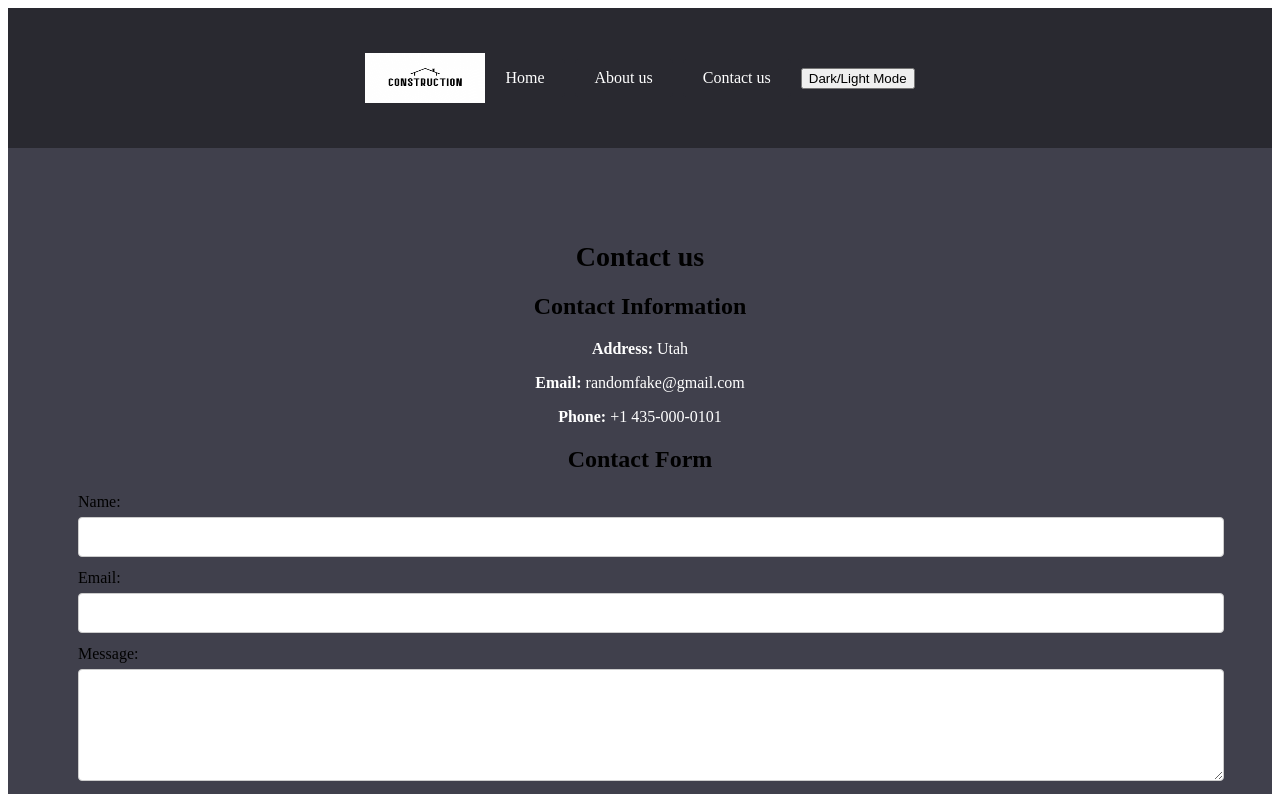
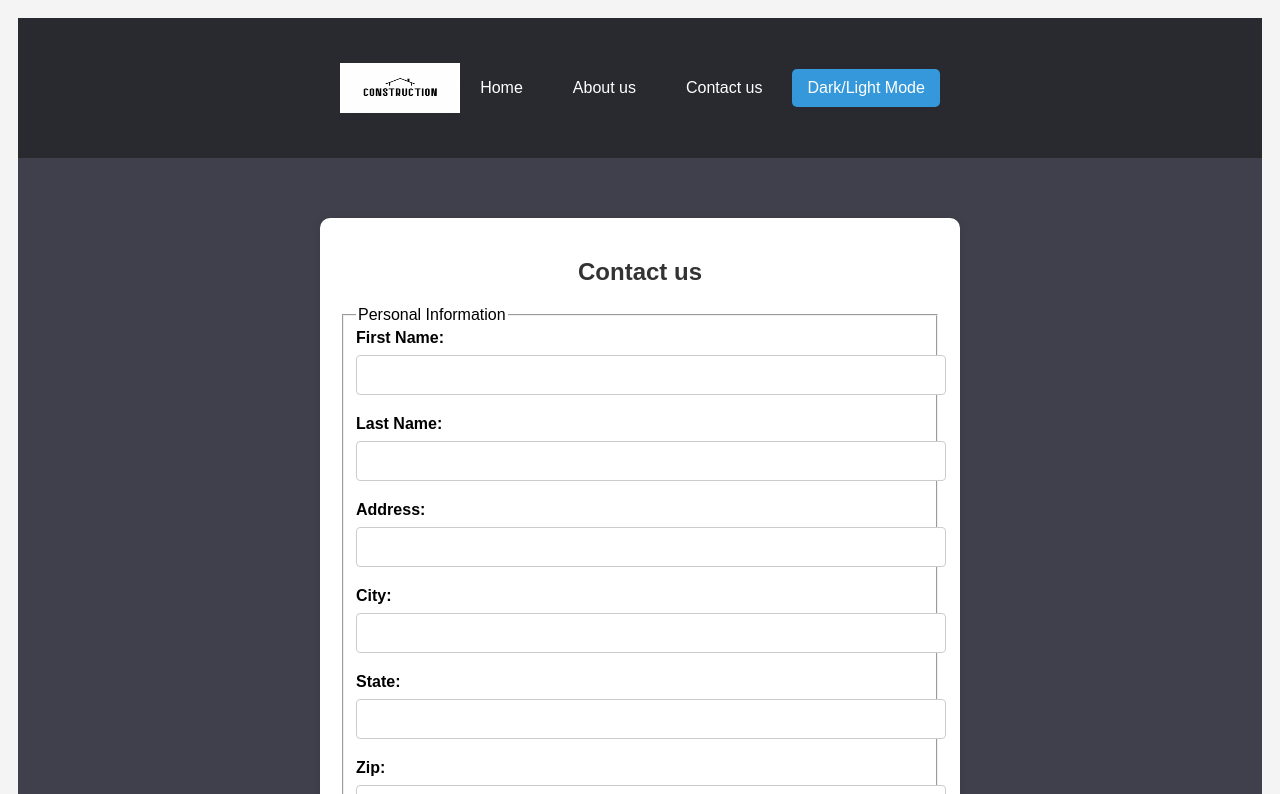
Before and after one commit to MorganMolyneaux22/Project_4, a plain HTML site: page index.html in a window 1280 px wide. Both pictures are taken after a click on the link "Contact us". Shown: the top 794 px of the page. Drawn offline with Linux system fonts and the light colour scheme.

Commit message:
Final Project 4 (Project 5 really)
Added Contact us Form
Fixed basic CSS layout issues
Fixed padding for footer issue that occurred when contact form was added

```diff
--- a/dark.css
+++ b/dark.css
@@ -1,3 +1,8 @@
+/*  - Added new Contact Us form CSS attributes (which can be found at the very bottom
+    - Added Javascript with eventListener to allow the user to enter information
+        If said information is inncorrect or something is missing, user is prompted with pop-up msg.
+    - Basic layout fix of footer padding to the bottom that occured when incorporating long contact form
+*/
 header {
     background-color: #292930;
     padding: 20px;
@@ -234,58 +239,69 @@ section:not(.active) {
 }
 
 
-
+body > main{
+    padding-bottom: 300px;
+}
 
 /* Contact us style section */
-#contact {
-    text-align: center;
-    padding: 50px;
+body {
+    font-family: Arial, sans-serif;
+    background-color: #f4f4f4;
+    padding: 10px;
 }
 
-  #contact h1 {
-    font-size: 28px;
-    margin-bottom: 20px;
+#contact {
+    background-color: #fff;
+    padding: 20px;
+    border-radius: 10px;
+    box-shadow: 0 0 10px rgba(0,0,0,0.1);
+    max-width: 600px;
+    margin: 40px auto;
 }
 
-
-  .info p {
-    font-size: 16px;
-    margin-bottom: 8px;
-    color: white;
+h1 {
+    text-align: center;
+    color: #333;
 }
 
-  .form label {
+label {
     display: block;
-    font-size: 16px;
-    margin-bottom: 6px;
-    text-align: left;
+    margin-bottom: 8px;
+    font-weight: bold;
 }
 
-  /* This CSS was pulled online.  I couldn't figure it out because of the style kept messing up */
-  .form input,
-  .form textarea {
+input[type="text"],
+input[type="email"],
+textarea {
     width: 100%;
     padding: 10px;
-    font-size: 16px;
-    margin-bottom: 12px;
+    margin-bottom: 20px;
     border: 1px solid #ccc;
     border-radius: 4px;
+    font-size: 1em;
 }
 
-  .contact-form textarea {
-    resize: vertical;
+input[type="checkbox"] {
+    margin-right: 10px;
 }
 
-  .form button {
-    background-color: #4CAF50;
+button {
+    background-color: #3498db;
     color: #fff;
-    padding: 10px 20px;
-    font-size: 16px;
+    padding: 10px 15px;
     border: none;
-    border-radius: 4px;
+    border-radius: 5px;
     cursor: pointer;
+    font-size: 1em;
 }
 
-  .form button:hover {
-    background-color: #45a049;
+button:hover {
+    background-color: #2980b9;
 }
+
+#thank_you {
+    text-align: center;
+    font-size: 1.5em;
+    color: #2ecc71;
+    padding: 20px 0;
+}
--- a/index.html
+++ b/index.html
@@ -1,13 +1,16 @@
-<!-- Morgan Molyneaux, June 28, 2023: Purpose of program: Basic prototype showcasing
-basic layout for next project.
+<!-- Morgan Molyneaux, July 28, 2023: Purpose of program: Showcase basic knowledge of eventlister using Javascript.  To
+    make an interactable Vistor Form.  If user it to enter invalid information, pop-up form to follow.  Detailing
+    to the user what they are missing/required.
 -->
 <!DOCTYPE html>
 <html>
+
 <head>
     <title>Project 3</title>
     <link rel="stylesheet" href="dark.css">
 
 </head>
+
 <body>
     <header>
         <nav>
@@ -22,7 +25,10 @@ basic layout for next project.
         <section id="home" class="active">
             <!-- <iframe src="https://www.youtube.com/embed/Q-aEPdpfzc8&t=16s" width="500" height="300" frameborder="0" allowfullscreen></iframe> -->
             <div class="video">
-                <iframe width="1000" height="500" src="https://www.youtube.com/embed/Q-aEPdpfzc8" title="YouTube video player" frameborder="0" allow="accelerometer; autoplay; clipboard-write; encrypted-media; gyroscope; picture-in-picture; web-share" allowfullscreen></iframe>
+                <iframe width="1000" height="500" src="https://www.youtube.com/embed/Q-aEPdpfzc8"
+                    title="YouTube video player" frameborder="0"
+                    allow="accelerometer; autoplay; clipboard-write; encrypted-media; gyroscope; picture-in-picture; web-share"
+                    allowfullscreen></iframe>
             </div>
             <h1>Featured Projects</h1>
             <div class="image_rig_carousel">
@@ -35,15 +41,20 @@ basic layout for next project.
                     <!-- <img src="image5.jpg" alt="Image 5"> -->
                 </figure>
                 <div class="paragraphs">
-                    <p>We have completed a wide variety of power, telecom and natural gas pipeline installations consisting of conduit and manhole structure,
-                        conductor installation and termination, direct bury cable or wire, cable pulling and blowing, aerial front and rear lot installation,
+                    <p>We have completed a wide variety of power, telecom and natural gas pipeline installations
+                        consisting of conduit and manhole structure,
+                        conductor installation and termination, direct bury cable or wire, cable pulling and blowing,
+                        aerial front and rear lot installation,
                         IHP “Intermediate High Pressure” and limited High Pressure natural gas pipeline installations.
                     </p>
-                    <p>We provide top service for Heavy Civil construction including intersection reconstruction, continuous flow intersection, multi-faceted
-                        main street beautification, culvert relining, concrete roadway rehab, roadway reconstruction, safe school zone roadway projects, power
+                    <p>We provide top service for Heavy Civil construction including intersection reconstruction,
+                        continuous flow intersection, multi-faceted
+                        main street beautification, culvert relining, concrete roadway rehab, roadway reconstruction,
+                        safe school zone roadway projects, power
                         substation earthwork, grading and site utility installation.
                     </p>
-                    <p>We provide outstanding service for various culinary water and secondary water projects, sanitary sewer line relocations and extensions,
+                    <p>We provide outstanding service for various culinary water and secondary water projects, sanitary
+                        sewer line relocations and extensions,
                         drainage structures and drainage pipe installation projects.
                     </p>
                 </div>
@@ -52,12 +63,18 @@ basic layout for next project.
         <section id="about">
             <div class="text_contain">
                 <h1><b>About us</b></h1>
-                <p>B. Jackson Construction and Engineering Inc. was started in February 1997 by Bart Jackson and has completed a wide variety of wet
-                    and dry utility as well as heavy civil projects for various privately held and municipal organizations. Throughout the years, B. Jackson
-                    Construction and Engineering Inc. has become a recognized leader in the construction industry. The company has completed
-                    telecommunications, cable television(CATV), fiber to the home, power, natural gas pipeline, airport, electrical, heavy civil work and a
-                    variety of maintenance projects.  Due to the success and the professional abilities of its employees, the company has grown into a safe,
-                    reliable and professional organization. Our years of experience combined with our dedication to safety, quality and value have made
+                <p>B. Jackson Construction and Engineering Inc. was started in February 1997 by Bart Jackson and has
+                    completed a wide variety of wet
+                    and dry utility as well as heavy civil projects for various privately held and municipal
+                    organizations. Throughout the years, B. Jackson
+                    Construction and Engineering Inc. has become a recognized leader in the construction industry. The
+                    company has completed
+                    telecommunications, cable television(CATV), fiber to the home, power, natural gas pipeline, airport,
+                    electrical, heavy civil work and a
+                    variety of maintenance projects. Due to the success and the professional abilities of its employees,
+                    the company has grown into a safe,
+                    reliable and professional organization. Our years of experience combined with our dedication to
+                    safety, quality and value have made
                     B. Jackson Construction and Engineering Inc. the organization it is today.
                 </p>
             </div>
@@ -67,30 +84,58 @@ basic layout for next project.
         </section>
         <section id="contact">
             <h1>Contact us</h1>
-            <div class="info">
-                <h2>Contact Information</h2>
-                <p><strong>Address:</strong> Utah</p>
-                <p><strong>Email:</strong> randomfake@gmail.com</p>
-                <p><strong>Phone:</strong> +1 435-000-0101</p>
+            <div id="thank_you" style="display:none;">
+                Thank you!
             </div>
             <div class="form">
-                <h2>Contact Form</h2>
-                <!-- Button informtation pulled from geeksforgeeks and partial CSS -->
-                <form>
-                    <label for="name">Name:</label>
-                    <input type="text" id="name" name="name" required>
-                    <label for="email">Email:</label>
-                    <input type="email" id="email" name="email" required>
-                    <label for="message">Message:</label>
-                    <textarea id="message" name="message" rows="5" required></textarea>
-                    <button type="submit">Submit</button>
+                <fieldset>
+                    <legend>Personal Information</legend>
+
+                    <label for="firstName">First Name:</label>
+                    <input type="text" id="firstName" name="firstName" required onblur="checkRequired(this)">
+                    <label for="lastName">Last Name:</label>
+                    <input type="text" id="lastName" name="lastName" required onblur="checkRequired(this)">
+
+                    <label for="address">Address:</label>
+                    <input type="text" id="address" name="address" required onblur="checkRequired(this)">
+
+                    <label for="city">City:</label>
+                    <input type="text" id="city" name="city" required onblur="checkRequired(this)">
+
+                    <label for="state">State:</label>
+                    <input type="text" id="state" name="state" minlength="2" maxlength="2" required
+                        onblur="validateState(this.value)">
+
+                    <label for="zip">Zip:</label>
+                    <input type="text" id="zip" name="zip" required onblur="checkFormat('zip', this.value)">
+
+                    <label for="cellPhone">Cell Phone:</label>
+                    <input type="text" id="cellPhone" name="cellPhone" required
+                        onblur="checkFormat('phone', this.value)">
+
+                    <label for="email">Email Address:</label>
+                    <input type="text" id="email" name="email" required
+                        onblur="checkFormat('email', this.value)">
+
+                    <label>How did you find my page?</label><br>
+                    <input type="checkbox" id="internet" name="findSource" value="Internet">
+                    <label for="internet">Internet</label>
+                    <input type="checkbox" id="friend" name="findSource" value="Friend">
+                    <label for="friend">Friend</label>
+                    <input type="checkbox" id="google" name="findSource" value="Google">
+                    <label for="google">Google</label><br><br>
+
+                    <label for="comments">Comments:</label><br>
+                    <textarea id="comments" name="comments" rows="4" cols="50"></textarea><br><br>
+
+                    <button id="submitBtn" type="submit">Submit</button>
+                </fieldset>
                 </form>
-            </div>
         </section>
 
     </main>
     <script src="script.js"></script>
-
+    <script src="validate.js"></script>
     <footer class="footer">
         <div class="foot_contain">
             <div class="foot_section">
--- a/light.css
+++ b/light.css
@@ -10,6 +10,7 @@ but when you revert back, the main background color will not change).
 
 */
 
+/* The entirety of this code and the repository in which it's contained was crafted and developed by Morgan Molyneaux. */
 
 
 
@@ -262,55 +263,64 @@ section:not(.active) {
 
 
 /* Contact us style section */
-#contact {
-    text-align: center;
-    padding: 50px;
+body {
+    font-family: Arial, sans-serif;
+    background-color: #f4f4f4;
+    padding: 20px;
 }
 
-  #contact h1 {
-    font-size: 28px;
-    margin-bottom: 20px;
+#contact {
+    background-color: #fff;
+    padding: 20px;
+    border-radius: 10px;
+    box-shadow: 0 0 10px rgba(0,0,0,0.1);
+    max-width: 600px;
+    margin: 40px auto;
 }
 
-
-  .info p {
-    font-size: 16px;
-    margin-bottom: 8px;
-    color: white;
+h1 {
+    text-align: center;
+    color: #333;
 }
 
-  .form label {
+label {
     display: block;
-    font-size: 16px;
-    margin-bottom: 6px;
-    text-align: left;
+    margin-bottom: 8px;
+    font-weight: bold;
 }
 
-  /* This CSS was pulled online.  I couldn't figure it out because of the style kept messing up */
-  .form input,
-  .form textarea {
+input[type="text"],
+input[type="email"],
+textarea {
     width: 100%;
     padding: 10px;
-    font-size: 16px;
-    margin-bottom: 12px;
+    margin-bottom: 20px;
     border: 1px solid #ccc;
     border-radius: 4px;
+    font-size: 1em;
 }
 
-  .contact-form textarea {
-    resize: vertical;
+input[type="checkbox"] {
+    margin-right: 10px;
 }
 
-  .form button {
-    background-color: #4CAF50;
+button {
+    background-color: #3498db;
     color: #fff;
-    padding: 10px 20px;
-    font-size: 16px;
+    padding: 10px 15px;
     border: none;
-    border-radius: 4px;
+    border-radius: 5px;
     cursor: pointer;
+    font-size: 1em;
 }
 
-  .form button:hover {
-    background-color: #45a049;
+button:hover {
+    background-color: #2980b9;
 }
+
+#thank_you {
+    text-align: center;
+    font-size: 1.5em;
+    color: #2ecc71;
+    padding: 20px 0;
+}
--- a/script.js
+++ b/script.js
@@ -1,4 +1,4 @@
-// Morgan Molyneaux, June 28, 2023, Purpose of program: Javascript to hide and unhide sections when <a> is clicked
+// The entirety of this code and the repository in which it's contained was crafted and developed by Morgan Molyneaux.
 const navLinks = document.querySelectorAll(".nav-link");
 
 navLinks.forEach(link => {
--- /dev/null
+++ b/validate.js
@@ -0,0 +1,61 @@
+// <!-- Morgan Molyneaux, July 28, 2023: Purpose of program: Showcase basic knowledge of eventlister using Javascript.  To
+//     make an interactable Vistor Form.  If user it to enter invalid information, pop-up form to follow.  Detailing
+//     to the user what they are missing/required.
+// The entirety of this code and the repository in which it's contained was crafted and developed by Morgan Molyneaux.
+
+const statesList = ["CA", "TX", "NY", "FL", "IL", "UT"];// im not putting all the states (deal with it)
+
+
+function checkRequired(input) {
+    if (!input.value.trim()) {
+        alert(input.name + " is required.");
+        return false;
+    }
+    return true;
+}
+
+function validateState(value) {
+    if (!statesList.includes(value.toUpperCase())) {
+        alert("Please enter a valid state.");
+        return false;
+    }
+    return true;
+}
+
+function checkFormat(type, value) {
+    let temp_value;
+    switch (type) {
+        case 'zip':
+            temp_value = /^[0-9]{5}(?:-[0-9]{4})?$/;
+            break;
+        case 'phone':
+            // temp_value = /^(\+\d{1,2}\s?)?\(?\d{3}\)?[\s.-]\d{3}[\s.-]\d{4}$/; i was getting an error because it's very picky
+            break;
+        case 'email':
+            temp_value = /^[^\s@]+@[^\s@]+\.[^\s@]+$/;
+            break;
+        default:
+            return true;
+    }
+
+    if (!temp_value.test(value)) {
+        alert("Please enter a valid " + type + ".");
+        return false;
+    }
+    return true;
+}
+
+// Access id form and listen for button event.  I user hasn't clicked option, prompt to the user to click an option
+document.getElementById('submitBtn').addEventListener('click', function(e) {
+    e.preventDefault(); // prevent default form submission
+
+    let checkboxes = document.querySelectorAll("input[name='findSource']:checked");
+    if (checkboxes.length === 0) {
+        alert("Please select at least one option for 'How did you find my page?'");
+        return;
+    }
+
+    // If all other cases pass withou failure, the form is set to blank and a thank you message is displayed
+    document.querySelector('#contact .form').style.display = 'none';
+    document.getElementById('thank_you').style.display = 'block';
+});
```
Lines whose indentation alone changed are shown as unchanged.
